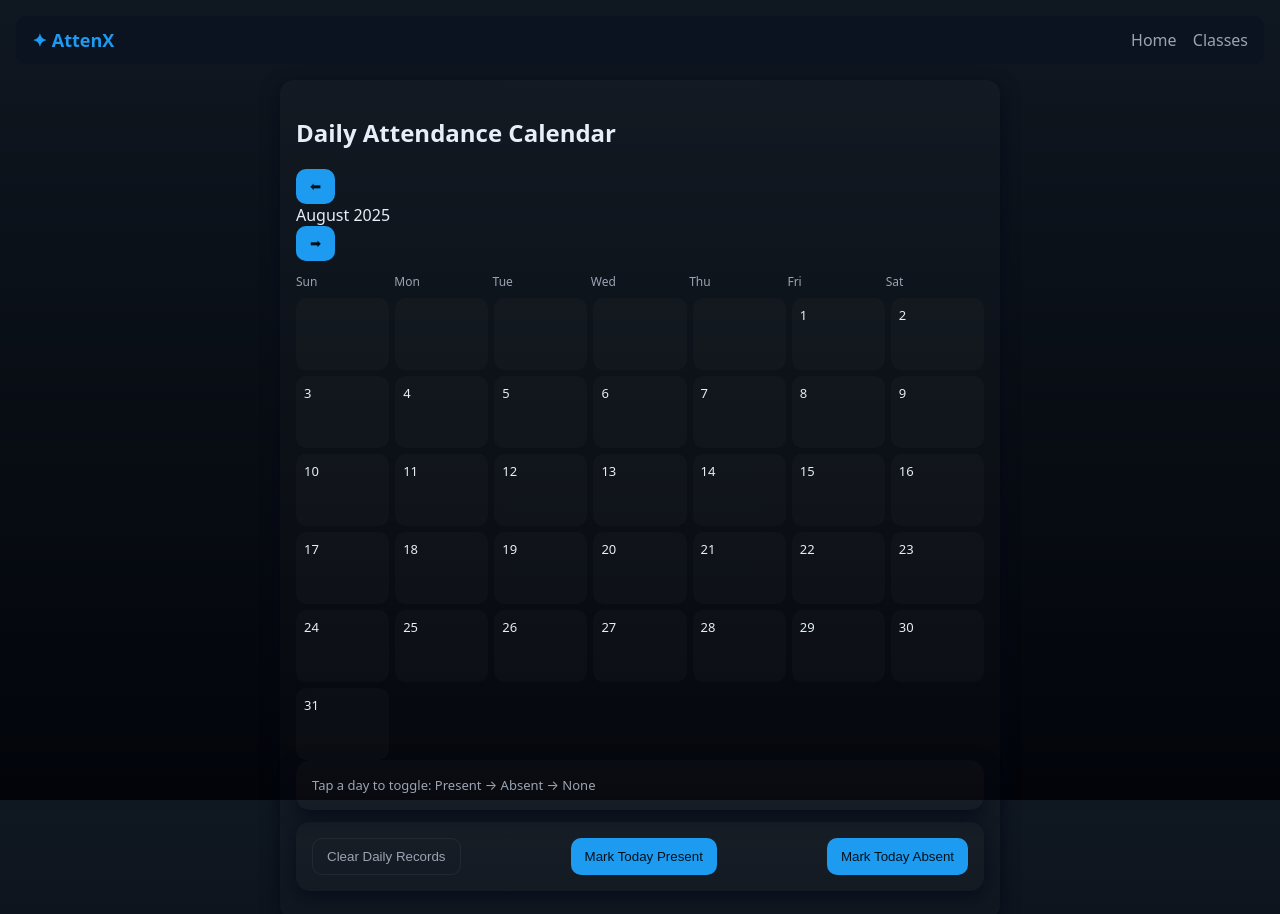
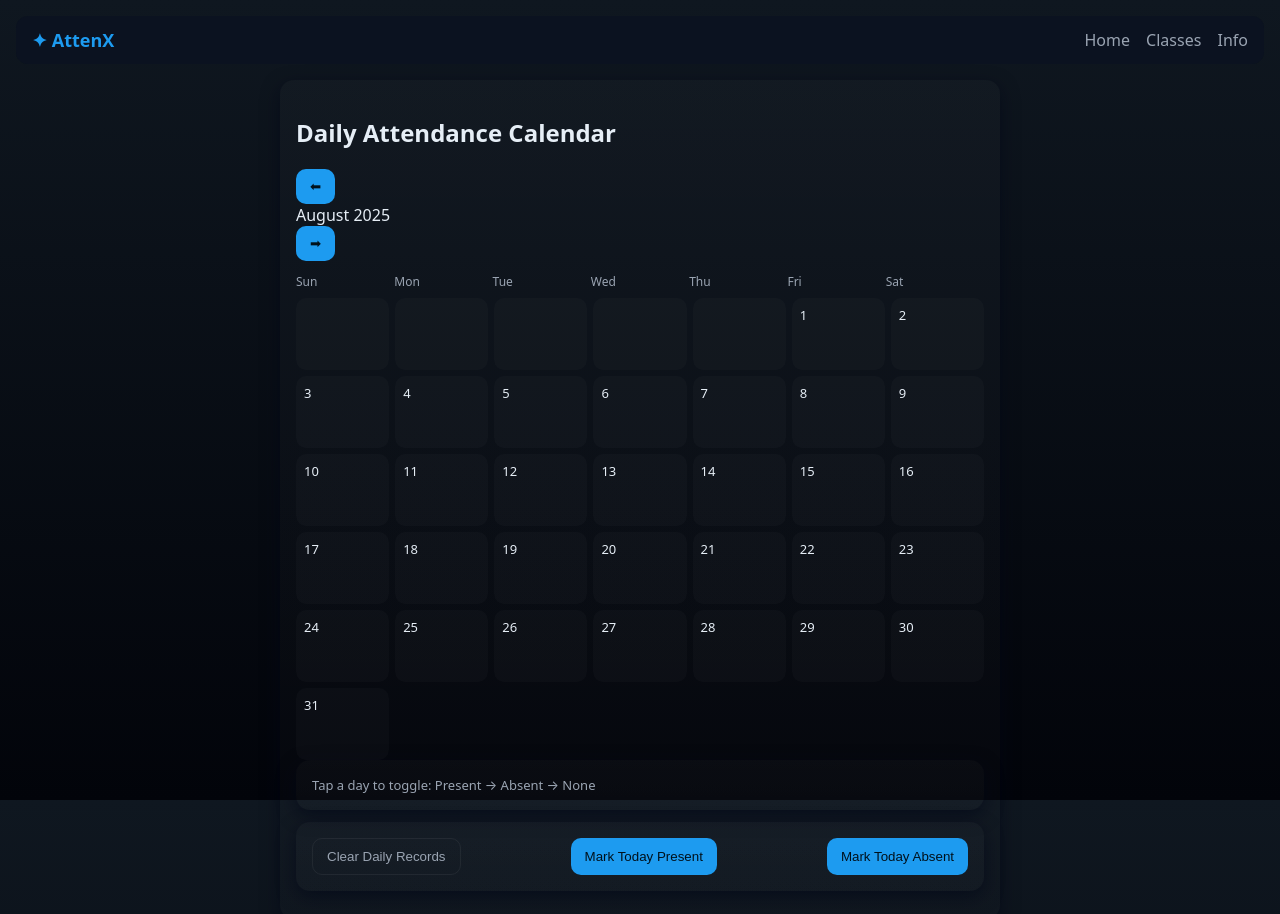
Before and after one commit to mayanksingh0379/AttenX---Attendance-Calculator, a plain HTML site: page daily.html in a window 1280 px wide. Drawn offline with Linux system fonts and the light colour scheme.

Commit message:
Update daily.html

```diff
--- a/daily.html
+++ b/daily.html
@@ -14,6 +14,7 @@
     <nav>
       <a href="index.html">Home</a>
       <a href="classes.html">Classes</a>
+      <a href="info.html">Info</a>
     </nav>
   </header>
 
```
